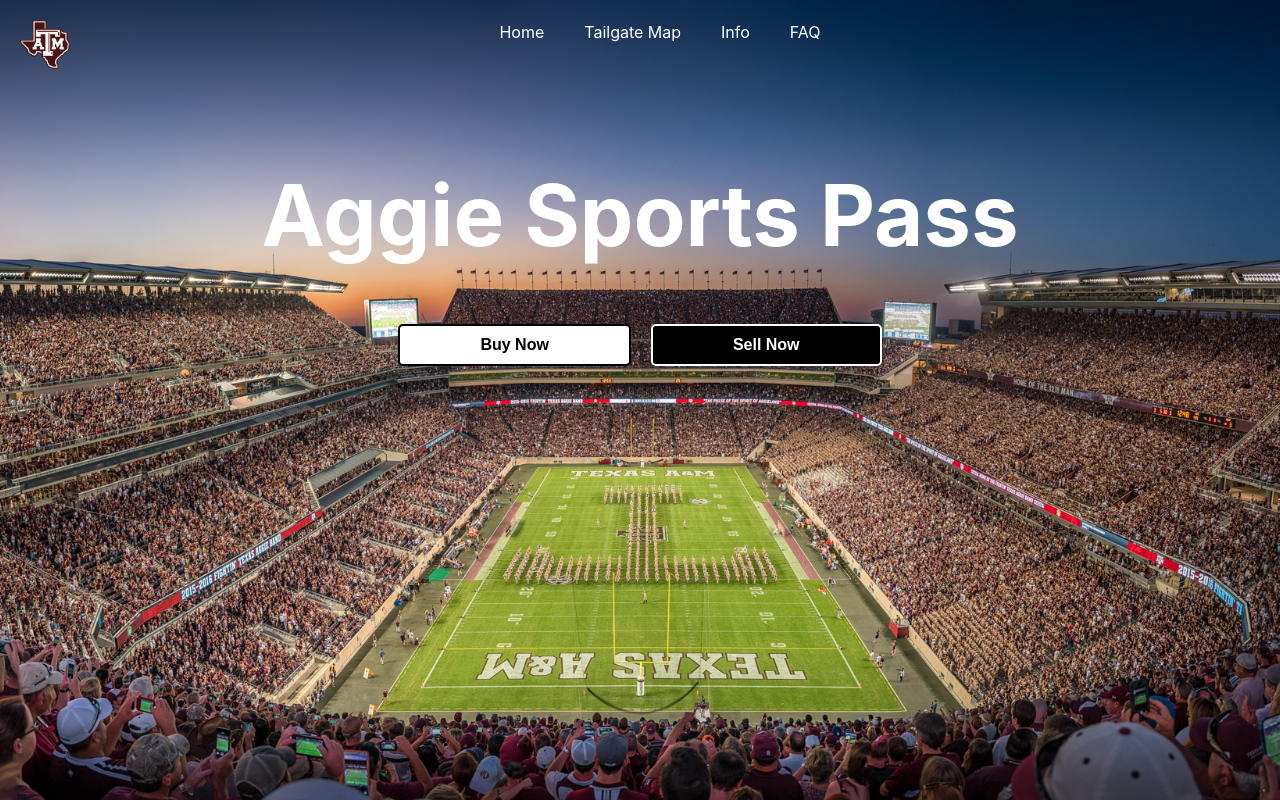
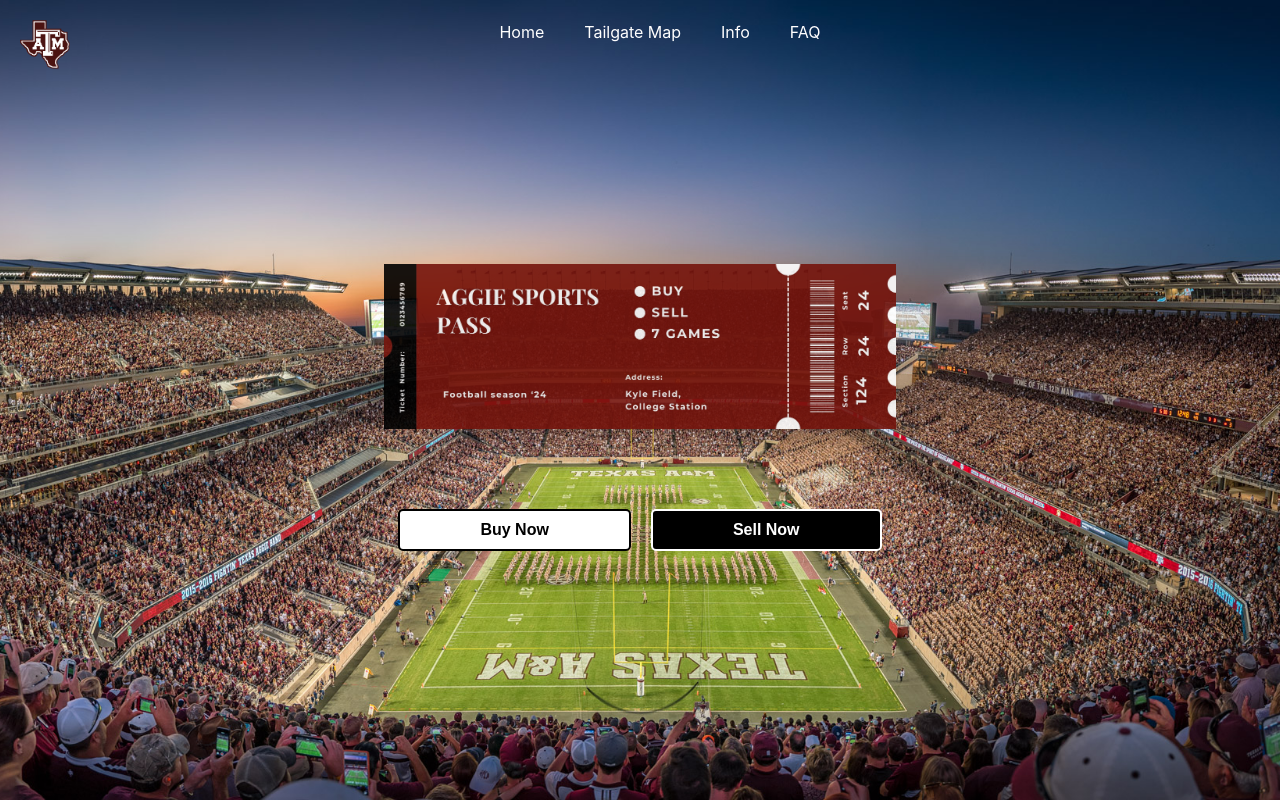
Before and after one commit to andrewlin27/Sports-Pass, a React (Create React App) app in the folder frontend/: page / in a window 1280 px wide. Built offline with nearby package versions, Linux system fonts and the light colour scheme.

Commit message:
homepage style

```diff
--- a/frontend/src/components/Home.js
+++ b/frontend/src/components/Home.js
@@ -1,22 +1,24 @@
-import React from 'react'
-import { Link } from 'react-router-dom'
+import React from 'react';
+import { Link } from 'react-router-dom';
 import './css/Home.css';
 
 const Home = () => {
   return (
     <div className="Home">
+      <div className="ticket-container">
+        <img src="images/ticket.jpeg" alt="Ticket" className="ticket" />
+      </div>
       <header className="Home-header">
-
-        <h1 className="title">Aggie Sports Pass</h1>
-
         <div className="button-container">
           <Link to="/buy"> <button className="btn btn-buy">Buy Now</button> </Link>
           <Link to="/sell"> <button className="btn btn-sell">Sell Now</button> </Link>
         </div>
+      </header>
 
-      </header>
+
+
     </div>
-  )
-}
+  );
+};
 
-export default Home
+export default Home;
--- a/frontend/src/components/css/Home.css
+++ b/frontend/src/components/css/Home.css
@@ -5,43 +5,23 @@
   flex-direction: column;
   justify-content: flex-start;
   align-items: center;
-
-  }
-
-  .Home-logo {
-    height: 40vmin;
-    pointer-events: none;
-  }
-
-  @media (prefers-reduced-motion: no-preference) {
-    .Home-logo {
-      animation: Home-logo-spin infinite 20s linear;
-    }
 }
 
 .Home-header {
   margin-top: 40px;
 }
 
-
-
-
-  .Home-link {
-    color: #61dafb;
-  }
-
 .title {
   font-size: 85px;
   margin-top: 60px;
   color: white;
-    /* -webkit-text-stroke: 1px white;
-    font-style: italic; */
 }
 
 .button-container {
   display: flex;
   gap: 20px;
   justify-content: center;
+  margin-top: 40px;
 }
 
 .btn {
@@ -52,10 +32,9 @@
   cursor: pointer;
   font-weight: bold;
   transition: background-color 0.3s, color 0.3s, border-color 0.3s;
-
 }
 
-  .btn:hover{
+.btn:hover {
   background-color: maroon;
   color: gold;
   border-color: gold;
@@ -72,3 +51,20 @@
   color: white;
   border-color: white;
 }
+
+/* Add CSS for the boarding pass image */
+.ticket-container {
+  margin-top: 200px; /* Adjust this margin to position the image vertically */
+  display: flex;
+  justify-content: center;
+}
+
+.ticket {
+  max-width: 40%;
+  height: auto;
+  opacity: 0.90;
+}
+.ticket:hover {
+  transform: translateY(-10px); /* Lift the image up by 10px */
+  opacity: 1; /* Make it fully opaque on hover */
+}
```
Also changed, not shown: frontend/public/images/ticket.jpeg (added). Lines whose indentation alone changed are shown as unchanged.
